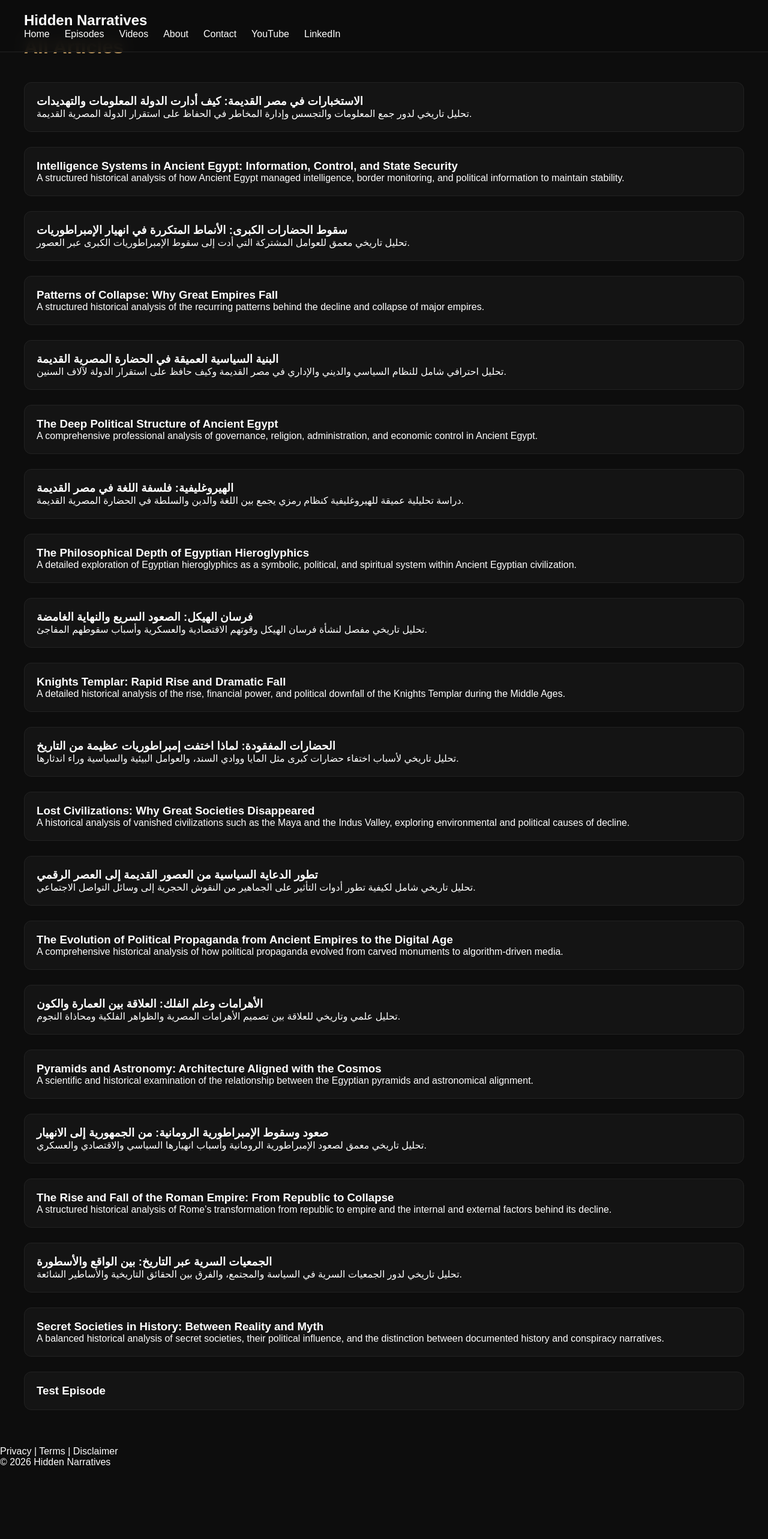
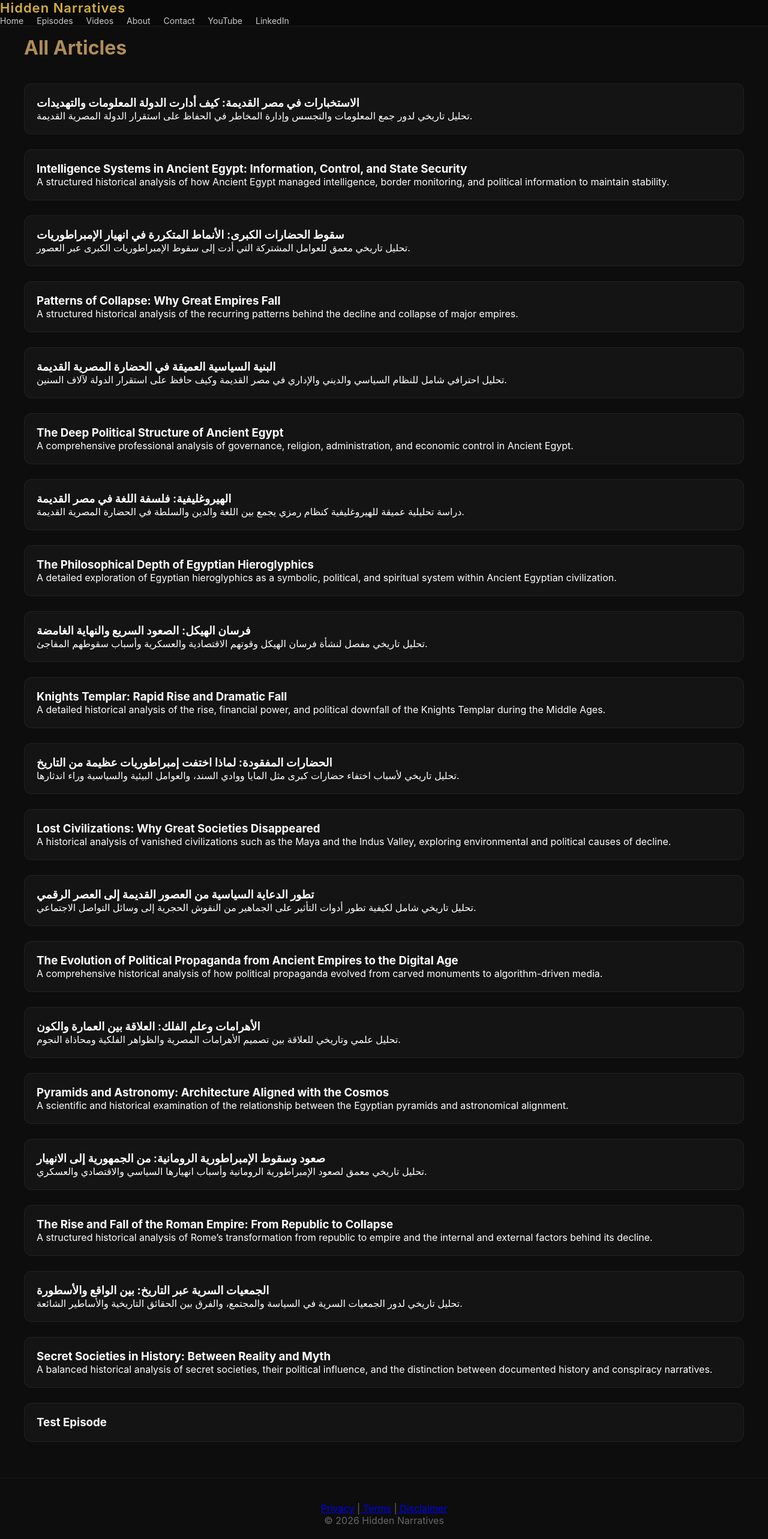
Before and after one commit to mohamedalaa7785-cpu/hidden-narratives, a Next.js app: page /episodes in a window 1280 px wide. Shown: the top 2566 px of the page at 60% size. Before the commit the page ends 2447 px from the top, so only its background shows below. Built offline with nearby package versions, Linux system fonts and the light colour scheme.

Commit message:
Update globals.css

```diff
--- a/app/globals.css
+++ b/app/globals.css
@@ -1,79 +1,186 @@
+/* RESET */
 * {
+  margin: 0;
+  padding: 0;
   box-sizing: border-box;
-  padding: 0;
-  margin: 0;
 }
 
 html, body {
   background: #0d0d0d;
-  color: white;
-  font-family: Arial, sans-serif;
+  color: #ffffff;
+  font-family: 'Inter', sans-serif;
+  scroll-behavior: smooth;
 }
 
-a {
-  text-decoration: none;
-  color: inherit;
-}
+/* NAVBAR */
 
 header {
   position: fixed;
+  width: 100%;
   top: 0;
-  width: 100%;
-  background: rgba(13, 13, 13, 0.85);
-  backdrop-filter: blur(10px);
+  background: rgba(10, 10, 10, 0.85);
+  backdrop-filter: blur(12px);
+  z-index: 1000;
+  border-bottom: 1px solid #1a1a1a;
+}
+
+.nav-container {
+  max-width: 1400px;
+  margin: auto;
   padding: 20px 40px;
-  z-index: 1000;
-  border-bottom: 1px solid #222;
+  display: flex;
+  justify-content: space-between;
+  align-items: center;
+}
+
+.logo {
+  font-size: 22px;
+  font-weight: 600;
+  color: #d4af37;
+  letter-spacing: 1px;
 }
 
 nav {
   display: flex;
-  gap: 25px;
-  flex-wrap: wrap;
+  gap: 22px;
+  align-items: center;
 }
 
 nav a {
-  color: white;
-  font-weight: 500;
-  transition: 0.3s ease;
+  text-decoration: none;
+  color: #ccc;
+  font-size: 14px;
+  transition: 0.3s;
 }
 
 nav a:hover {
-  color: #b08d57;
+  color: #d4af37;
 }
+
+/* MAIN */
+
+.main-content {
+  padding-top: 90px;
+  min-height: 100vh;
+}
+
+/* HERO */
 
 .hero {
   height: 100vh;
   display: flex;
   flex-direction: column;
   justify-content: center;
-  padding: 0 40px;
-  background-size: cover;
-  background-position: center;
+  padding: 0 60px;
+  background:
+    linear-gradient(to bottom, rgba(0,0,0,0.7), rgba(0,0,0,0.9)),
+    url('/hero.jpg') center/cover no-repeat;
 }
 
 .hero h1 {
-  font-size: 64px;
-  color: #b08d57;
+  font-size: 72px;
+  font-weight: 800;
+  color: #ffffff;
+  animation: fadeInUp 1.2s ease forwards;
 }
 
 .hero p {
+  font-size: 20px;
   margin-top: 20px;
-  font-size: 20px;
-  color: #aaa;
+  color: #bbb;
+  animation: fadeInUp 1.5s ease forwards;
 }
 
-.button-gold {
-  margin-top: 40px;
-  padding: 14px 30px;
-  background: #b08d57;
+.hero button,
+.hero a {
+  margin-top: 35px;
+  padding: 14px 40px;
+  background: linear-gradient(45deg, #d4af37, #b08d57);
+  border: none;
+  border-radius: 40px;
+  font-weight: bold;
   color: black;
-  border-radius: 30px;
-  font-weight: bold;
-  display: inline-block;
-  transition: 0.3s ease;
+  text-decoration: none;
+  transition: 0.4s;
+  box-shadow: 0 0 20px rgba(212, 175, 55, 0.5);
 }
 
-.button-gold:hover {
-  transform: scale(1.05);
+.hero button:hover,
+.hero a:hover {
+  transform: translateY(-4px);
+  box-shadow: 0 0 35px rgba(212, 175, 55, 0.8);
 }
+
+/* CARDS */
+
+.card {
+  background: #141414;
+  border-radius: 16px;
+  padding: 25px;
+  transition: 0.4s;
+  border: 1px solid #1f1f1f;
+  text-decoration: none;
+  color: white;
+  display: block;
+}
+
+.card:hover {
+  transform: translateY(-6px);
+  border: 1px solid #d4af37;
+  box-shadow: 0 10px 30px rgba(212, 175, 55, 0.2);
+}
+
+.card h3, .card h4 {
+  margin-bottom: 10px;
+  color: #d4af37;
+}
+
+.card p {
+  color: #aaa;
+  font-size: 14px;
+}
+
+/* GRID */
+
+.grid {
+  display: grid;
+  grid-template-columns: repeat(auto-fill, minmax(280px, 1fr));
+  gap: 30px;
+  margin-top: 40px;
+}
+
+/* FOOTER */
+
+footer {
+  border-top: 1px solid #1a1a1a;
+  padding: 40px;
+  text-align: center;
+  color: #666;
+}
+
+.footer-links {
+  margin-bottom: 15px;
+}
+
+.footer-links a {
+  color: #d4af37;
+  margin: 0 10px;
+  text-decoration: none;
+}
+
+.footer-links a:hover {
+  text-decoration: underline;
+}
+
+/* ANIMATION */
+
+@keyframes fadeInUp {
+  from {
+    opacity: 0;
+    transform: translateY(30px);
+  }
+  to {
+    opacity: 1;
+    transform: translateY(0);
+  }
+                              }
```
